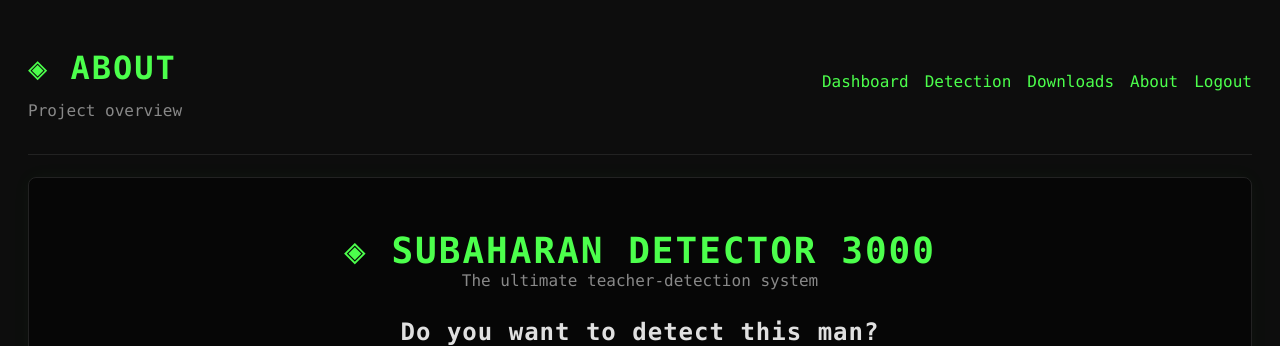
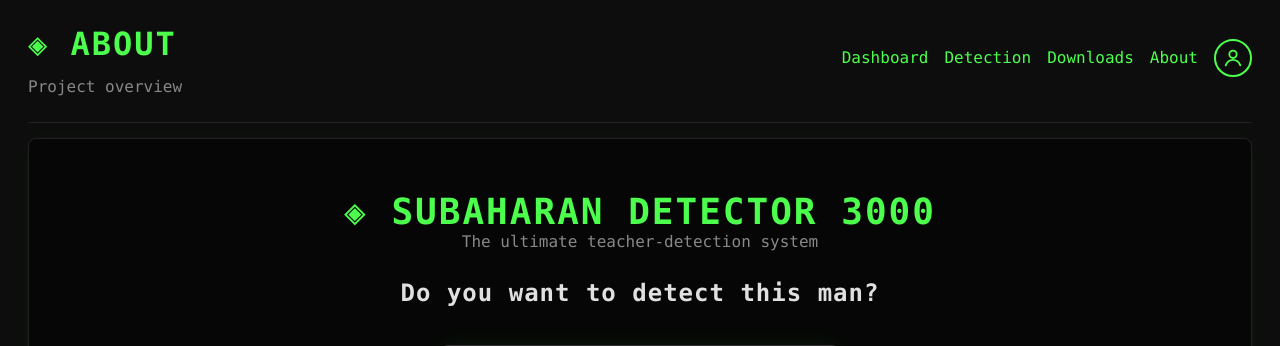
Before and after one commit to Ture665/subadetect3000, a FastAPI app: page /about in a window 1280 px wide. Shown: the top 346 px of the page. Run offline with FastAPI, Linux system fonts and the light colour scheme; the visitor is signed in with stand-in values (Sample User, id 1).

Commit message:
fixed css and added profile icon

```diff
--- a/app.py
+++ b/app.py
@@ -42,7 +42,8 @@ def login_page(request: Request):
         request,
         "login.html",
         {
-            "error": None
+            "error": None,
+            "show_nav": False
         }
     )
 
@@ -65,7 +66,8 @@ def login_submit(
         request,
         "login.html",
         {
-            "error": "Invalid username or password"
+            "error": "Invalid username or password",
+            "show_nav": False
         }
     )
 
--- a/static/css/style.css
+++ b/static/css/style.css
@@ -110,8 +110,9 @@ button.secondary {
   justify-content: space-between;
   align-items: center;
   border-bottom: 1px solid #222;
-  padding-bottom: 18px;
-  margin-bottom: 22px;
+  padding-bottom: 10px;
+  margin-bottom: 15px;
+  margin-top: -24px;
 }
 
 nav {
@@ -498,3 +499,124 @@ nav a:hover {
     height: 280px;
   }
 }
+
+.profile-menu {
+  position: relative;
+  display: inline-flex;
+  align-items: center;
+}
+
+.profile-btn {
+  width: 38px;
+  height: 38px;
+  margin: 0;
+  padding: 0;
+  background: transparent;
+  border: 2px solid #4cff4c;
+  border-radius: 50%;
+  cursor: pointer;
+  display: flex;
+  align-items: center;
+  justify-content: center;
+}
+
+.profile-btn:hover {
+  background: #102010;
+}
+
+.profile-icon {
+  width: 22px;
+  height: 22px;
+  display: block;
+}
+
+.profile-dropdown {
+  display: none;
+  position: absolute;
+  top: 48px;
+  right: 0;
+  width: 220px;
+  background: #060606;
+  border: 1px solid #222;
+  border-radius: 8px;
+  padding: 0;
+  z-index: 100;
+  box-shadow: 0 10px 30px rgba(0, 0, 0, 0.55);
+  overflow: hidden;
+}
+
+.profile-dropdown.open {
+  display: block;
+}
+
+.profile-dropdown-header {
+  padding: 14px;
+  border-bottom: 1px solid #222;
+  background: #050505;
+}
+
+.profile-dropdown-header span {
+  display: block;
+  color: #777;
+  font-size: 12px;
+  margin-bottom: 4px;
+}
+
+.profile-dropdown-header strong {
+  color: #4cff4c;
+}
+
+.profile-dropdown a {
+  display: block !important;
+  padding: 12px 14px;
+  color: #e0e0e0;
+  text-decoration: none;
+}
+
+.profile-dropdown a:hover {
+  background: #101010;
+  color: #4cff4c;
+}
+
+.profile-dropdown a.danger-link {
+  color: #ff5555;
+}
+
+.profile-dropdown a.danger-link:hover {
+  background: #2a1010;
+  color: #ff7777;
+}
+
+nav {
+  display: flex;
+  align-items: center;
+  gap: 16px;
+}
+
+nav > a {
+  display: inline-flex;
+  align-items: center;
+  height: 38px;
+}
+
+.profile-menu {
+  display: inline-flex;
+  align-items: center;
+  height: 38px;
+}
+
+.profile-btn {
+  width: 38px;
+  height: 38px;
+  margin: 0;
+  padding: 0;
+  display: inline-flex;
+  align-items: center;
+  justify-content: center;
+}
+
+.profile-icon {
+  width: 22px;
+  height: 22px;
+  display: block;
+}
--- a/static/js/app.js
+++ b/static/js/app.js
@@ -1 +1,19 @@
 console.log("Subaharan Detector 3000 website loaded.");
+
+const profileBtn = document.getElementById("profileBtn");
+const profileDropdown = document.getElementById("profileDropdown");
+
+if (profileBtn && profileDropdown) {
+  profileBtn.addEventListener("click", function (event) {
+    event.stopPropagation();
+    profileDropdown.classList.toggle("open");
+  });
+
+  document.addEventListener("click", function () {
+    profileDropdown.classList.remove("open");
+  });
+
+  profileDropdown.addEventListener("click", function (event) {
+    event.stopPropagation();
+  });
+}
--- a/templates/about.html
+++ b/templates/about.html
@@ -1,18 +1,5 @@
-{% extends "base.html" %} {% block content %}
-<header class="topbar">
-  <div>
-    <h1>◈ ABOUT</h1>
-    <p class="subtitle">Project overview</p>
-  </div>
-
-  <nav>
-    <a href="/dashboard">Dashboard</a>
-    <a href="/detection">Detection</a>
-    <a href="/downloads">Downloads</a>
-    <a href="/about">About</a>
-    <a href="/logout">Logout</a>
-  </nav>
-</header>
+{% extends "base.html" %} {% block page_title %}◈ ABOUT{% endblock %} {% block
+page_subtitle %}Project overview{% endblock %} {% block content %}
 
 <main class="welcome-layout">
   <section class="card about-landing">
--- a/templates/base.html
+++ b/templates/base.html
@@ -3,11 +3,57 @@
   <head>
     <meta charset="UTF-8" />
     <title>Subaharan Detector 3000</title>
-    <link rel="stylesheet" href="/static/css/style.css" />
+    <link
+      rel="stylesheet"
+      href="{{ url_for('static', path='css/style.css') }}"
+    />
   </head>
   <body>
-    <div class="page">{% block content %}{% endblock %}</div>
+    <div class="page">
+      {% if show_nav != False %}
+      <header class="topbar">
+        <div>
+          <h1>{% block page_title %}◈ SUBAHARAN DETECTOR 3000{% endblock %}</h1>
+          <p class="subtitle">
+            {% block page_subtitle %}Web Control Center{% endblock %}
+          </p>
+        </div>
 
-    <script src="/static/js/app.js"></script>
+        <nav>
+          <a href="/dashboard">Dashboard</a>
+          <a href="/detection">Detection</a>
+          <a href="/downloads">Downloads</a>
+          <a href="/about">About</a>
+
+          <div class="profile-menu">
+            <button
+              class="profile-btn"
+              id="profileBtn"
+              type="button"
+              aria-label="Open profile menu"
+            >
+              <img
+                class="profile-icon"
+                src="/static/images/icons/account.svg"
+                alt="Profile"
+              />
+            </button>
+
+            <div class="profile-dropdown" id="profileDropdown">
+              <div class="profile-dropdown-header">
+                <span>Signed in as</span>
+                <strong>{{ username or "admin" }}</strong>
+              </div>
+
+              <a href="/account">Account</a>
+              <a href="/logout" class="danger-link">Logout</a>
+            </div>
+          </div>
+        </nav>
+      </header>
+      {% endif %} {% block content %}{% endblock %}
+    </div>
+
+    <script src="{{ url_for('static', path='js/app.js') }}"></script>
   </body>
 </html>
```
Also changed, not shown: templates/dashboard.html (+3 -15 lines), templates/detection.html (+3 -15 lines), templates/downloads.html (+3 -15 lines), static/images/icons/account.svg (added).
